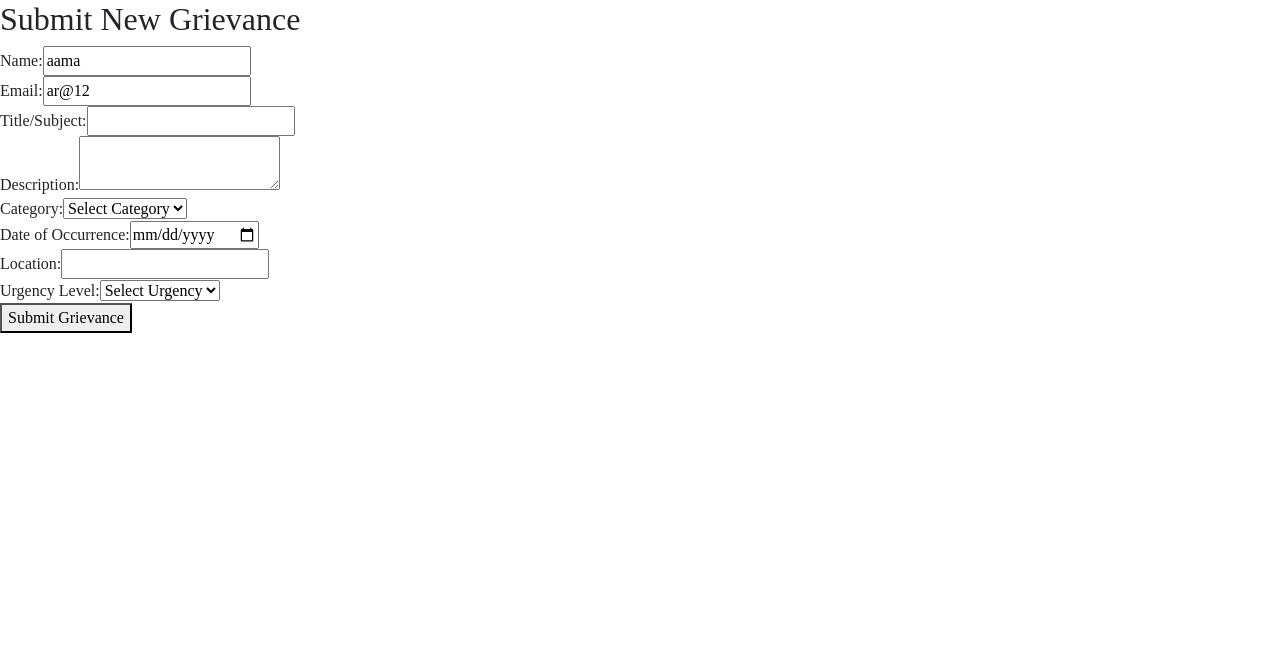
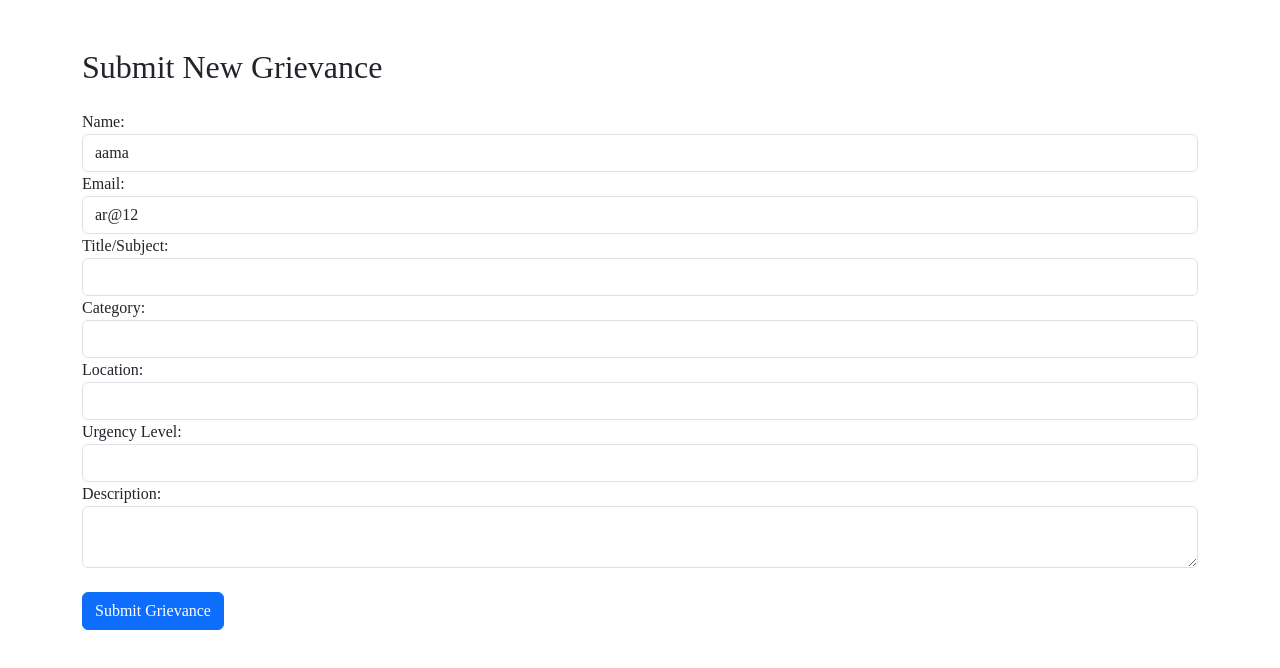
Before and after one commit to arunar1/grievance-management-system, a React (Create React App) app: page /user_home/add_grievance in a window 1280 px wide. Shown: the top 668 px of the page. Built offline with nearby package versions, Linux system fonts and the light colour scheme.

Commit message:
new grievance submit added

```diff
--- a/src/components/Pages/Dashboard/Users/AddGrievance.js
+++ b/src/components/Pages/Dashboard/Users/AddGrievance.js
@@ -25,42 +25,37 @@ export default function AddGrievance() {
   };
 
   return (
-    <div className="grievance-form">
-      <h2>Submit New Grievance</h2>
+    <div className="container mt-5">
+      <h2 className="mb-4">Submit New Grievance</h2>
       <form onSubmit={handleSubmit}>
-        <div>
+        <div className="form-group">
           <label>Name:</label>
-          <input type="text" value="aama" readOnly />
+          <input type="text" value="aama" className="form-control" readOnly />
         </div>
-        <div>
+        <div className="form-group">
           <label>Email:</label>
-          <input type="email" value="ar@12" readOnly />
+          <input type="email" value="ar@12" className="form-control" readOnly />
         </div>
-        <div>
+        <div className="form-group">
           <label>Title/Subject:</label>
           <input
             type="text"
             value={title}
             onChange={(e) => setTitle(e.target.value)}
+            className="form-control"
             required
           />
         </div>
-        <div>
-          <label>Description:</label>
-          <textarea
-            value={description}
-            onChange={(e) => setDescription(e.target.value)}
-            required
-          />
-        </div>
-        <div>
+
+        <div className="form-group">
           <label>Category:</label>
           <select
             value={category}
             onChange={(e) => setCategory(e.target.value)}
+            className="form-control"
             required
           >
-            <option value="">Select Category</option>
+            <option value=""></option>
             {categories.map((cat, index) => (
               <option key={index} value={cat}>
                 {cat}
@@ -68,37 +63,43 @@ export default function AddGrievance() {
             ))}
           </select>
         </div>
-        <div>
-          <label>Date of Occurrence:</label>
-          <input
-            type="date"
-            value={date}
-            onChange={(e) => setDate(e.target.value)}
-            required
-          />
-        </div>
-        <div>
+
+
+        <div className="form-group">
           <label>Location:</label>
           <input
             type="text"
             value={location}
             onChange={(e) => setLocation(e.target.value)}
+            className="form-control"
           />
         </div>
-        <div>
+        <div className="form-group">
           <label>Urgency Level:</label>
           <select
             value={urgency}
             onChange={(e) => setUrgency(e.target.value)}
+            className="form-control"
             required
           >
-            <option value="">Select Urgency</option>
+            <option value=""></option>
             <option value="low">Low</option>
             <option value="medium">Medium</option>
             <option value="high">High</option>
           </select>
         </div>
-        <button type="submit">Submit Grievance</button>
+        <div className="form-group">
+          <label>Description:</label>
+          <textarea
+            value={description}
+            onChange={(e) => setDescription(e.target.value)}
+            className="form-control"
+            required
+          />
+        </div>
+        <button type="submit" className="btn btn-primary mt-4">
+          Submit Grievance
+        </button>
       </form>
     </div>
   );
```
